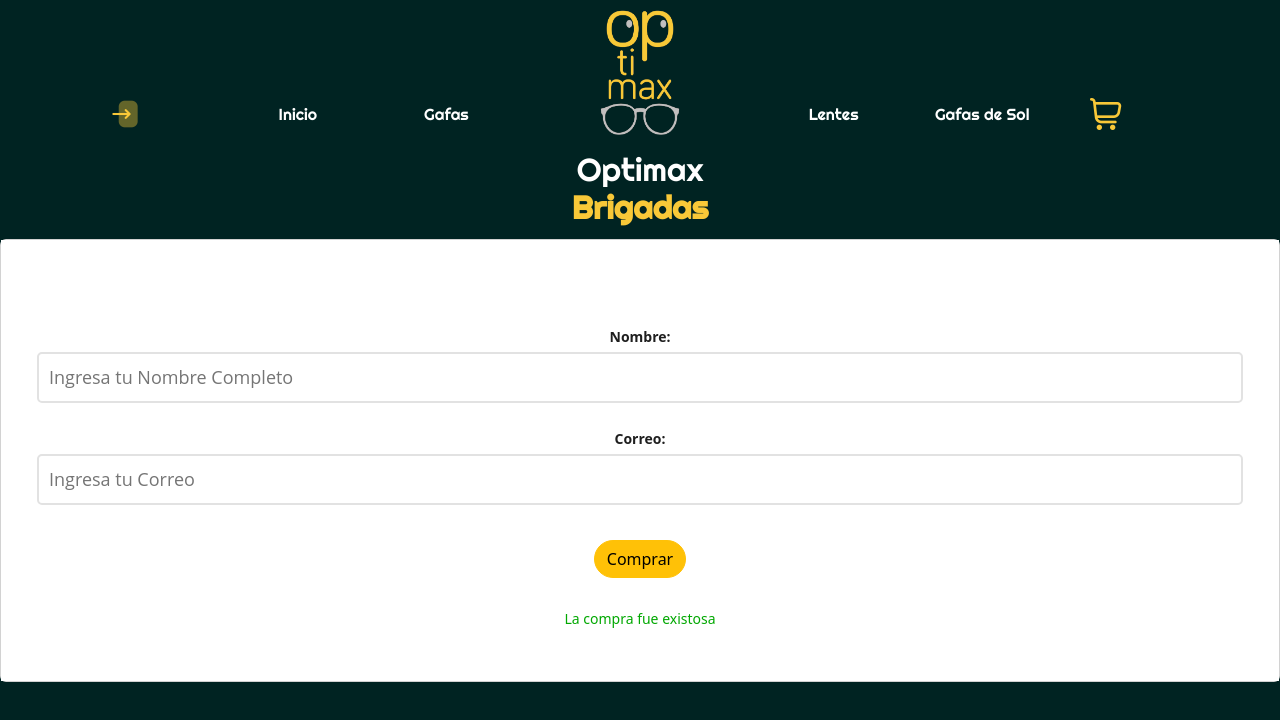
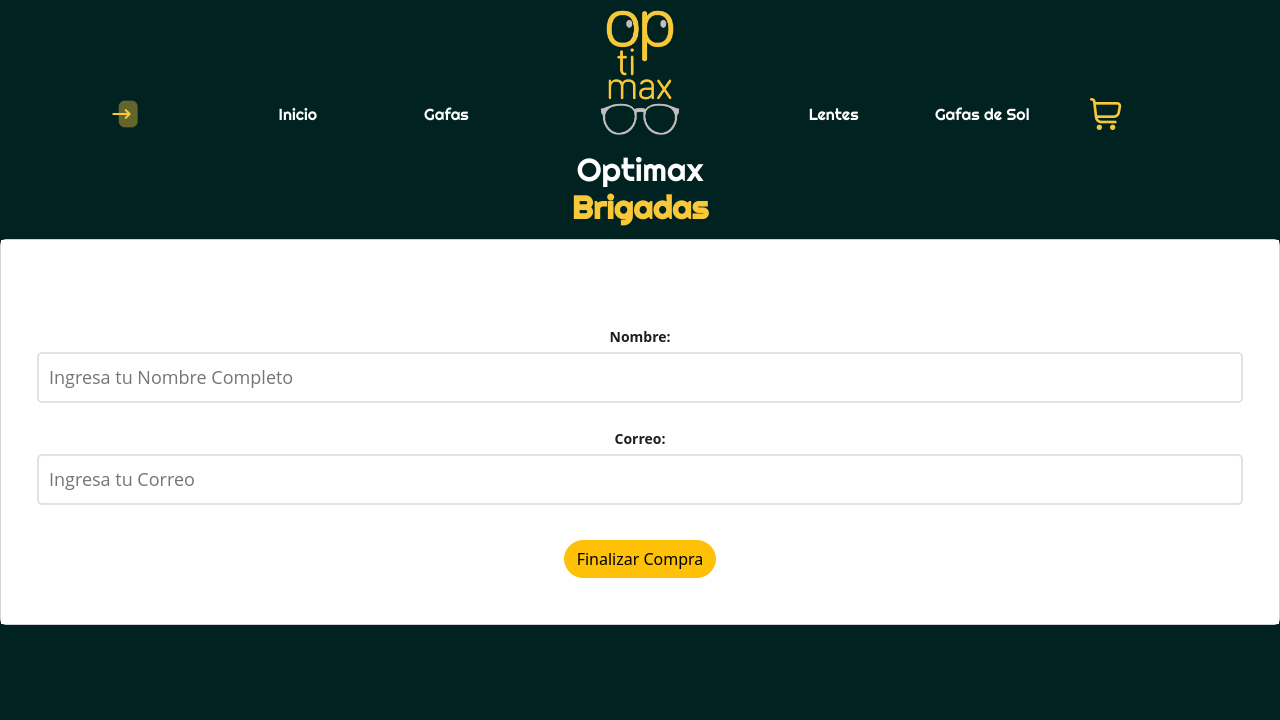
Before and after one commit to felipevillegas81/proyectofinalreact, a React (Create React App) app: page /checkout in a window 1280 px wide. Shown: the top 720 px of the page. Built offline with nearby package versions, Linux system fonts and the light colour scheme.

Commit message:
Proyecto Final React

```diff
--- a/src/components/Form/Form.js
+++ b/src/components/Form/Form.js
@@ -1,7 +1,10 @@
 import './Form.css'
+import { useState } from 'react';
 import { Formik } from 'formik';
 
 const Form = () => {
+
+    const [purchase, setPurchase] = useState(false)
 
     return(
         <div style={{display: "block", margin: "10px 20px 20px 0px", background: "white"}} className='card text-center col-sm-12'>
@@ -35,6 +38,7 @@ const Form = () => {
                     onSubmit={(values, {resetForm}) => {
                         resetForm();
                         console.log('Se envio formulario');
+                        setPurchase(true)
                     }}
                 >
 
@@ -71,9 +75,9 @@ const Form = () => {
                             {touched.email && errors.email && <div className="error">{errors.email}</div>}
                         </div>
 
-                        <button style={{margin: "10px"}} className="btn rounded-5 btn-warning" >Comprar</button>
+                        <button style={{margin: "10px"}} className="btn rounded-5 btn-warning" >Finalizar Compra</button>
 
-                        <p className='success formcontainer'>La compra fue existosa</p>
+                        {purchase && <p className='success formcontainer'>La compra fue existosa</p>}
                     </form>
                     )}
                 </Formik>
```
